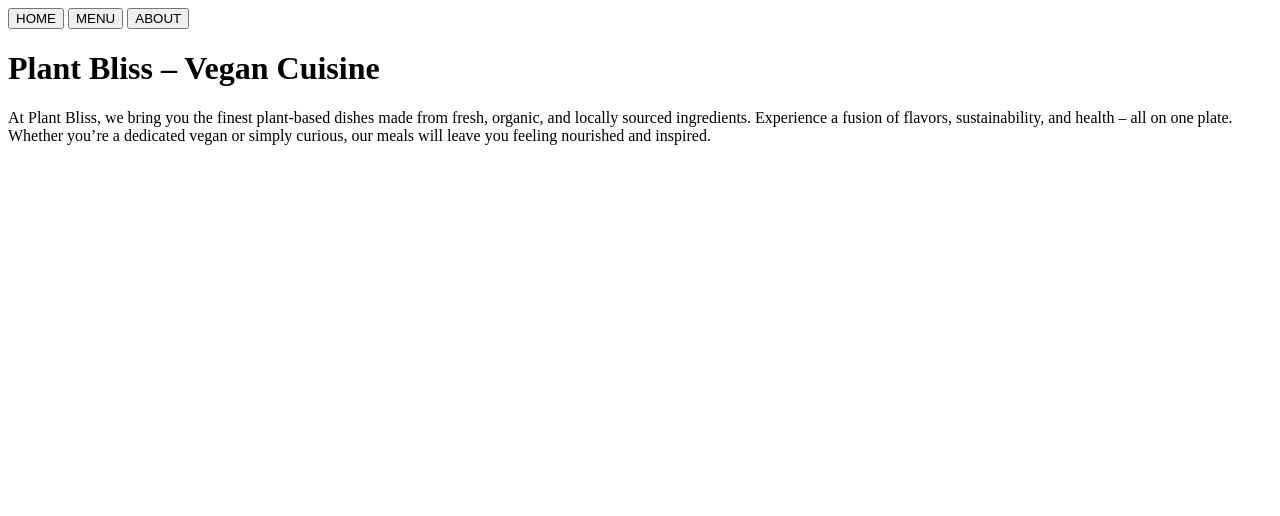
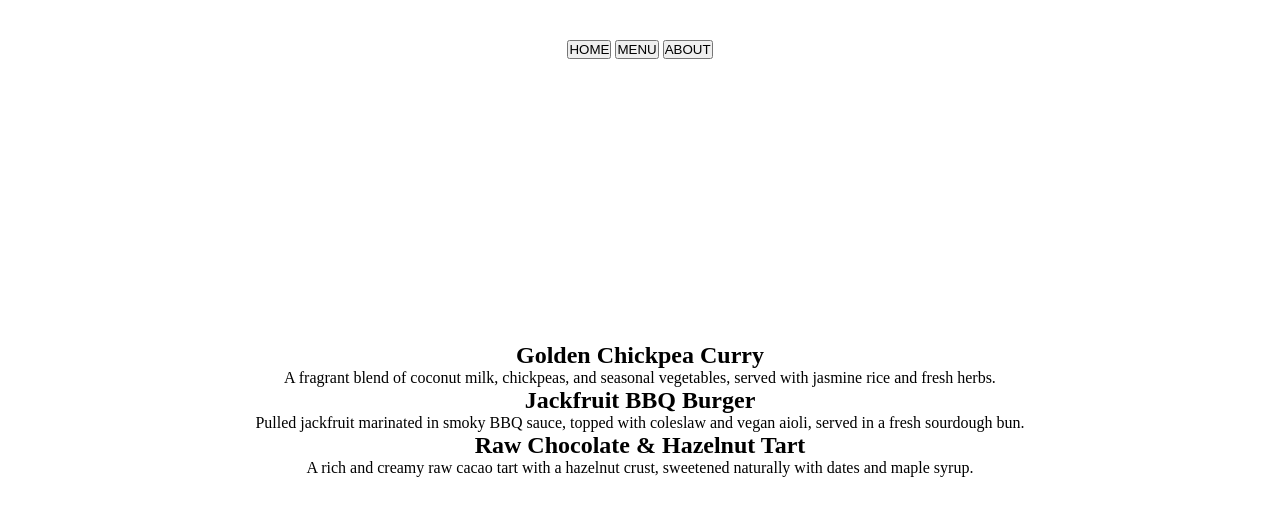
Before and after one commit to simone-gasparini-94/restaurant-page, a website built with webpack: page src/template.html in a window 1280 px wide. Both pictures are taken after a click on the button "MENU". Built offline with nearby package versions, Linux system fonts and the light colour scheme.

Commit message:
Add function in the menu.js module

```diff
--- a/src/home.js
+++ b/src/home.js
@@ -1,5 +1,7 @@
 export function loadHome() {
     const content = document.querySelector("#content");
+    content.innerHTML = "";
+
     const headline = document.createElement("h1");
     const text = document.createElement("p");
     headline.classList.add("headline");
--- a/src/index.js
+++ b/src/index.js
@@ -1,4 +1,13 @@
 import "./styles.css";
 import { loadHome } from "./home.js";
+import { loadMenu } from "./menu.js";
+import { loadAbout } from "./about.js";
+
+const homeButton = document.querySelector("#home");
+const menuButton = document.querySelector("#menu");
+const aboutButton = document.querySelector("#about");
 
 document.addEventListener("DOMContentLoaded", loadHome);
+homeButton.addEventListener("click", loadHome);
+menuButton.addEventListener("click", loadMenu);
+aboutButton.addEventListener("click", loadAbout);
--- a/src/menu.js
+++ b/src/menu.js
@@ -0,0 +1,36 @@
+export function loadMenu() {
+    const content = document.querySelector("#content");
+    content.innerHTML = "";
+
+    const menuItems = [
+        {
+            name: "Golden Chickpea Curry",
+            description: "A fragrant blend of coconut milk, chickpeas, and seasonal vegetables, served with jasmine rice and fresh herbs."
+        },
+        {
+            name: "Jackfruit BBQ Burger",
+            description: "Pulled jackfruit marinated in smoky BBQ sauce, topped with coleslaw and vegan aioli, served in a fresh sourdough bun."
+        },
+        {
+            name: "Raw Chocolate & Hazelnut Tart",
+            description: "A rich and creamy raw cacao tart with a hazelnut crust, sweetened naturally with dates and maple syrup."
+        },
+    ];
+
+    menuItems.forEach(item => {
+        const menuItem = document.createElement("div");
+        menuItem.classList.add("menu-item");
+
+        const title = document.createElement("h2");
+        title.classList.add("menu-title");
+        title.textContent = item.name;
+
+        const description = document.createElement("p");
+        description.classList.add("menu-description");
+        description.textContent = item.description;
+
+        menuItem.append(title, description);
+        content.appendChild(menuItem);
+    }
+    )
+}
--- a/src/styles.css
+++ b/src/styles.css
@@ -1,3 +1,24 @@
+*, *::before, *::after {
+    box-sizing: border-box;
+    margin: 0;
+    padding: 0;
+}
+
 body {
     background-color: white;
+
+    display: flex;
+    flex-direction: column;
+    align-items: center;
+
+    height: 100vh;
+
+    padding: 40px 160px;
 }
+
+
+#content {
+    text-align: center;
+    margin-top: auto;
+    margin-bottom: auto;
+}
```
